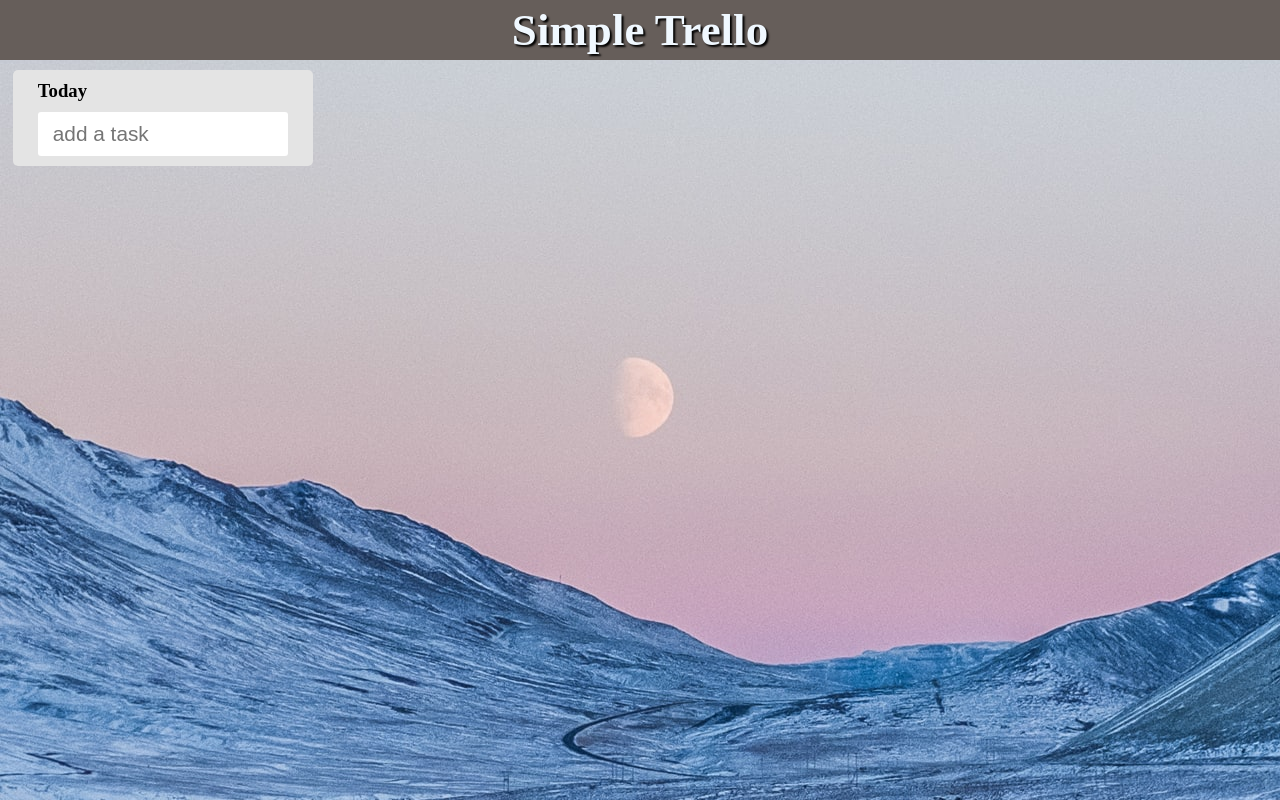
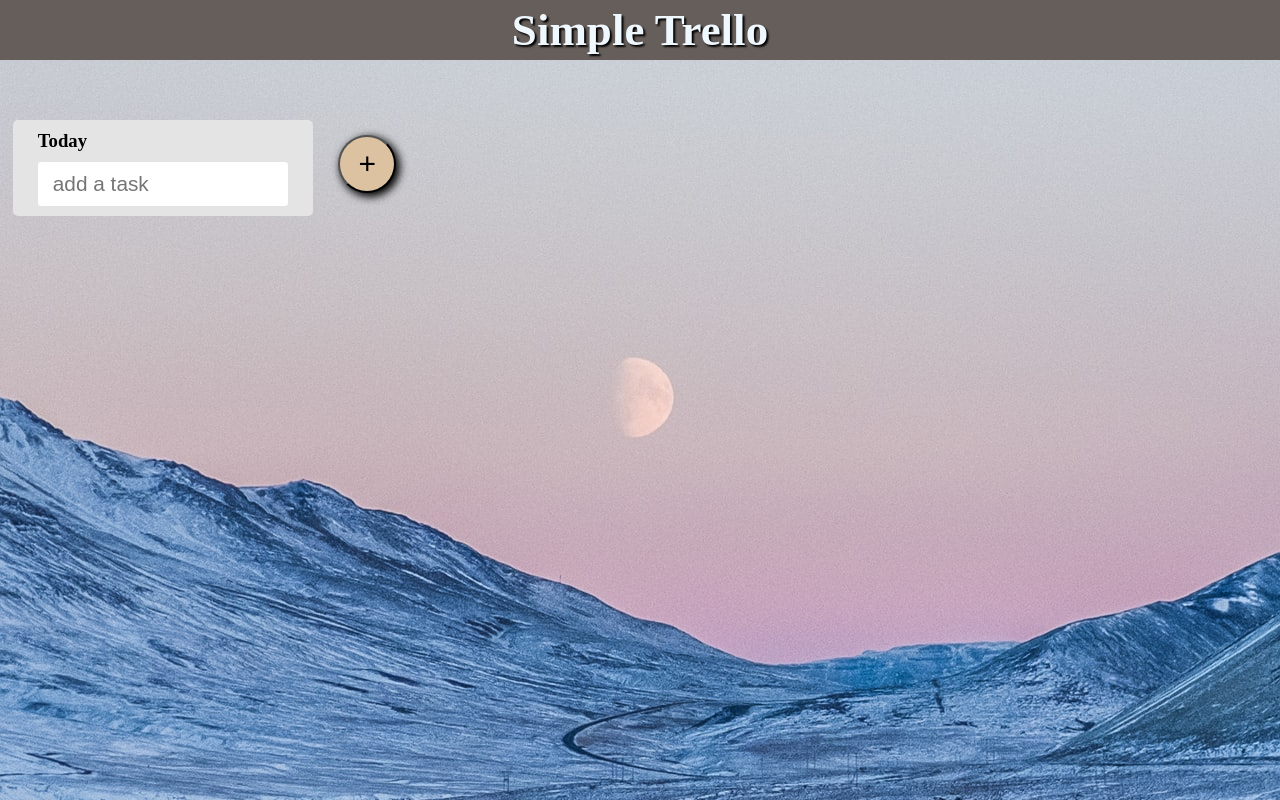
Before and after one commit to ku0513/TrelloApp, a React (Create React App) app: page / in a window 1280 px wide. Built offline with nearby package versions, Linux system fonts and the light colour scheme.

Commit message:
レクチャー40 (AddTaskCardButtonコンポーネントを作成しよう)

```diff
--- a/src/components/Task/Button/AddTaskCardButton.jsx
+++ b/src/components/Task/Button/AddTaskCardButton.jsx
@@ -1,5 +1,9 @@
 import React from "react";
 
 export const AddTaskCardButton = () => {
-  return <div></div>;
+  return (
+    <div className="addTaskCardButtonArea">
+      <button className="addTaskCardButton">+</button>
+    </div>
+  );
 };
--- a/src/components/Task/TaskCards.jsx
+++ b/src/components/Task/TaskCards.jsx
@@ -4,7 +4,7 @@
 
 export const TaskCards = () => {
   return (
-    <div>
+    <div className="taskCardsArea">
       <TaskCard />
       <AddTaskCardButton />
     </div>
--- a/src/index.css
+++ b/src/index.css
@@ -14,7 +14,7 @@
 header {
   text-align: center;
   padding: 4px 10%;
-  bottom: 50px;
+  margin-bottom: 50px;
   background-color: rgb(102, 94, 90);
 }
 
@@ -76,3 +76,30 @@
   margin-right: 9px;
   border: none;
 }
+
+.taskCardsArea {
+  display: flex;
+  justify-content: flex-start;
+  align-items: flex-start;
+  flex-wrap: wrap;
+}
+
+.addTaskCardButtonArea {
+  margin-left: 1%;
+  margin-top: 25px;
+}
+
+.addTaskCardButton {
+  padding: 10px 18px;
+  border-radius: 9999px;
+  font-size: 30px;
+  background-color: rgb(221, 194, 162);
+  box-shadow: 3px 3px 8px 1px black;
+  cursor: pointer;
+  transition: all 0.3s;
+}
+
+.addTaskCardButton:hover {
+  box-shadow: none;
+  transform: translate(3px, 3px);
+}
```
